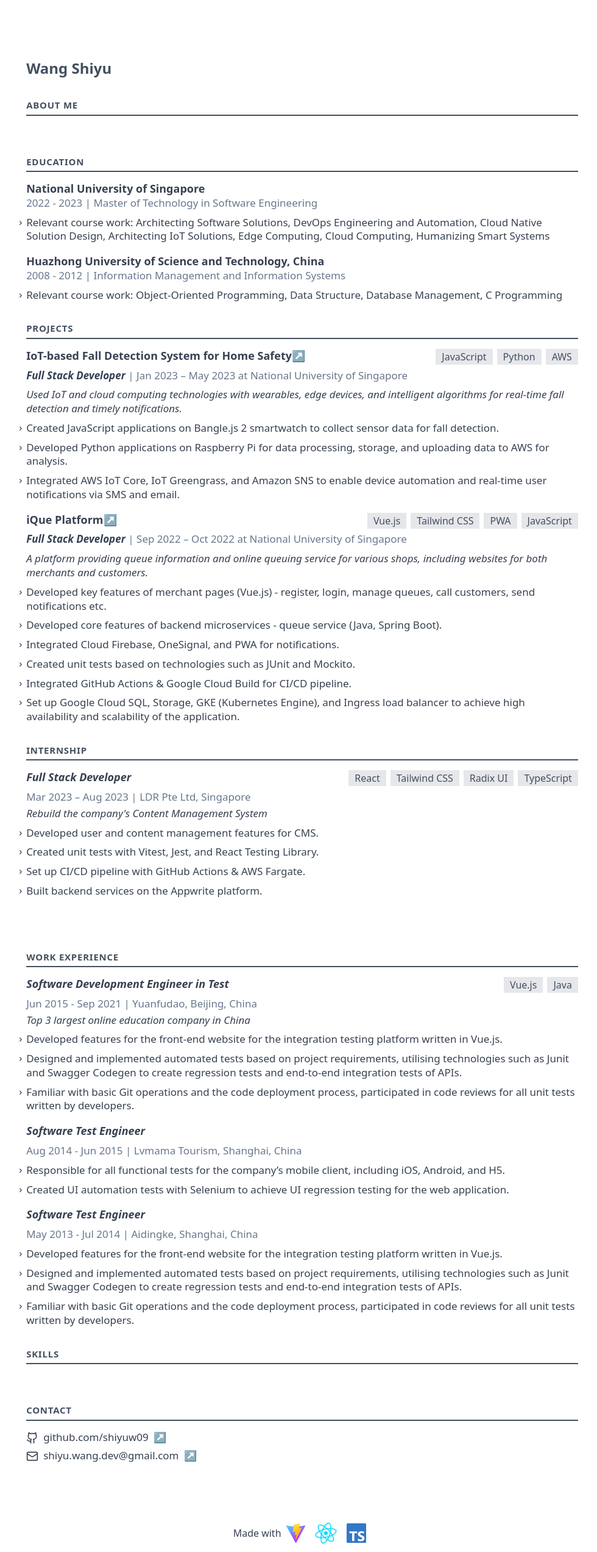
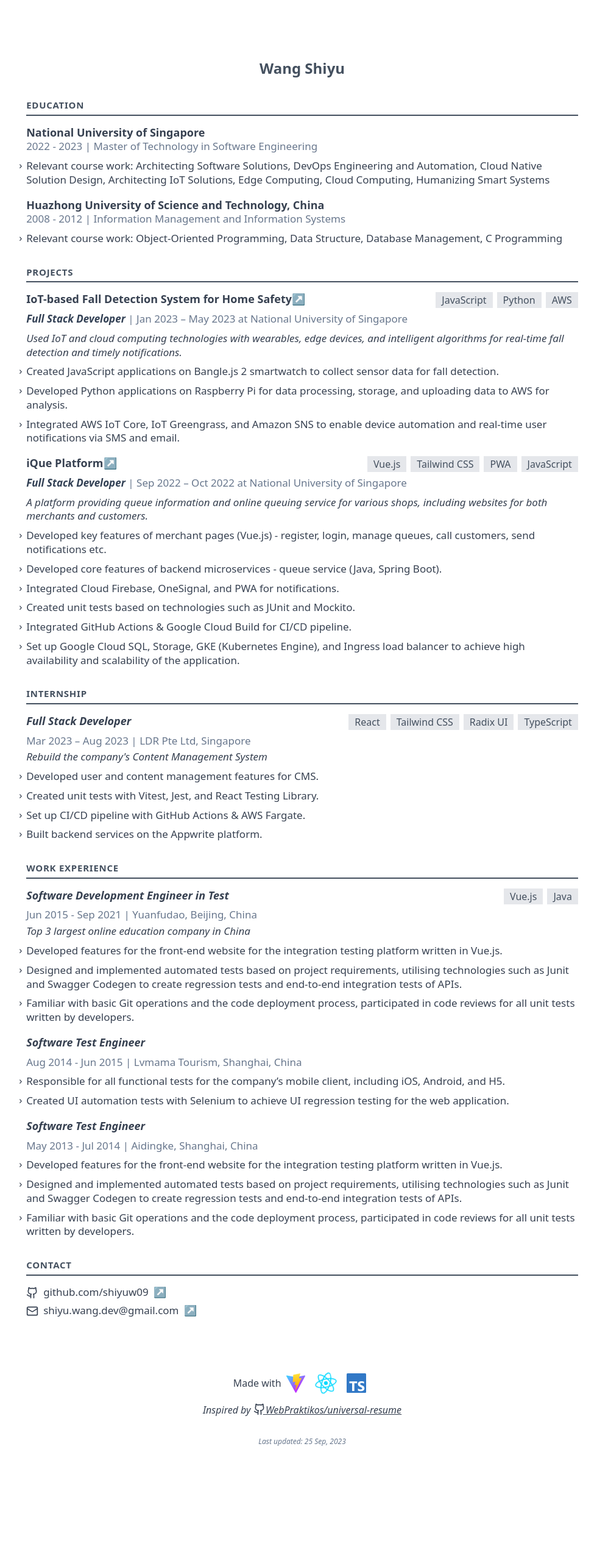
Before and after one commit to shiyuw09/react-universal-resume, a React (Vite) app: page / in a window 1280 px wide. Shown: the top 2545 px of the page at 61% size, without its empty margins (144-1124 px from the left). After the commit the page ends 2404 px from the top, so only its background shows below. Built offline with nearby package versions, Linux system fonts and the light colour scheme; a small style sheet from the web is missing.

Commit message:
feat: hide footer when printing

```diff
--- a/src/App.tsx
+++ b/src/App.tsx
@@ -18,25 +18,25 @@ function App() {
     <>
       <main className="font-firago mx-auto text-left">
         {/* Page */}
-        <div className="bg-white p-6 mx-auto max-w-2xl print:max-w-a4 md:max-w-a4 md:h-a4 md:p-16">
+        <div className="bg-white p-6 mx-auto max-w-2xl print:max-w-a4 md:max-w-a4 md:p-16">
           {/* Name */}
           <header className="mb-8">
-            <h1 className="text-2xl font-semibold text-gray-750 pb-px">
+            <h1 className="text-2xl font-semibold text-gray-750 pb-px text-center">
               Wang Shiyu
             </h1>
           </header>
           {/* end Name */}
-          <AboutMe />
+          {/* <AboutMe /> */}
           <Education eduArray={educationData} />
           <Project projects={projectsInfo} />
           <Experience expArray={experienceIntern} />
-        </div>
-        {/* end Page */}
-        {/* Page */}
-        <div className="bg-white p-6 mx-auto mb-2 max-w-2xl print:max-w-a4 md:max-w-a4  md:p-16">
+          {/* </div> */}
+          {/* end Page */}
+          {/* Page */}
+          {/* <div className="bg-white p-6 mx-auto mb-2 max-w-2xl print:max-w-a4 md:max-w-a4  md:p-16"> */}
           <Experience expArray={experienceWork} />
           {/* <TestingExp expArray={experienceTesting} /> */}
-          <Skills skills={[]} />
+          {/* <Skills skills={[]} /> */}
           <Contact />
         </div>
         <Footer />
--- a/src/components/Footer.tsx
+++ b/src/components/Footer.tsx
@@ -5,7 +5,7 @@ import tsLogo from '/ts-logo-128.svg';
 
 function Footer() {
   return (
-    <footer>
+    <footer className="print:hidden">
       <div className="flex justify-center items-center text-center">
         <span className="text-gray-700"> Made with </span>
         {/* <Heart className="inline-block w-4 text-red-500" />{' '} */}
```
